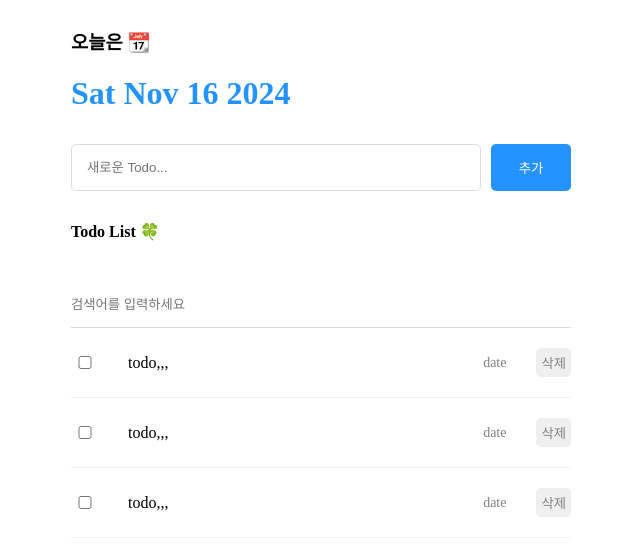
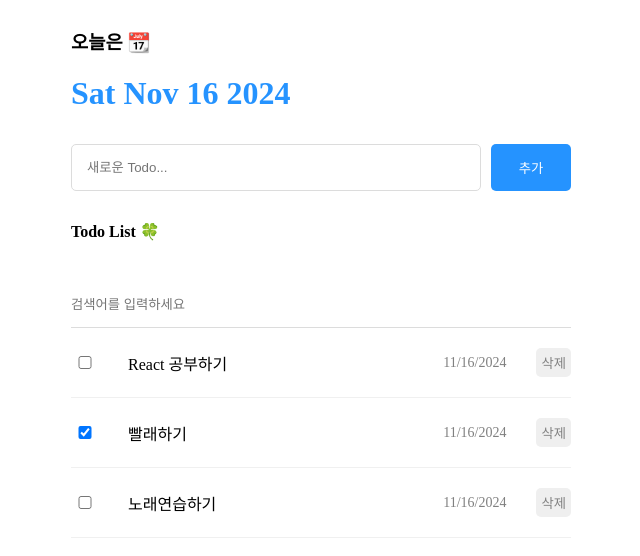
Before and after one commit to hwarimryu/learn-react-onebite, a React (Vite) app in the folder section09/: page / in a window 1280 px wide. Shown: the top 556 px of the page, without its empty margins (319-959 px from the left). Built offline with nearby package versions, Linux system fonts and the light colour scheme.

Commit message:
todolist 렌더링하기, 검색

```diff
--- a/section09/src/App.jsx
+++ b/section09/src/App.jsx
@@ -44,7 +44,7 @@
     <div className='App'>
       <Header />
       <Editor onCreate = {onCreate} />
-      <TodoList />
+      <TodoList todos = {todos}/>
     </div>
   )
 }
--- a/section09/src/components/TodoItem.jsx
+++ b/section09/src/components/TodoItem.jsx
@@ -1,11 +1,15 @@
 import "./TodoItem.css"
 
-const TodoItem = () => {
+const TodoItem = ({id, isDone, content, date}) => {
+    const onChange = () => {
+
+    }
+
     return(
         <div className="TodoItem">
-            <input type = "checkbox" />
-            <div className="content">todo,,,</div>
-            <div className="date">date</div>
+            <input checked={isDone} onChange={onChange} type = "checkbox" />
+            <div className="content">{content}</div>
+            <div className="date">{new Date(date).toLocaleDateString()}</div>
             <button>삭제</button>
         </div>
     )
--- a/section09/src/components/TodoList.jsx
+++ b/section09/src/components/TodoList.jsx
@@ -1,16 +1,34 @@
 
 import TodoItem from "./TodoItem"
 import "./TodoList.css"
+import { useState } from "react"
 
-const TodoList = () => {
+const TodoList = ({todos}) => {
+    const [search, setSearch] = useState("")
+    const onChangeSearch = (e) => {
+        setSearch(e.target.value)
+    }
+
+    const getFilteredData = () => {
+        if(search === "")
+            return todos
+
+        return todos.filter((todo) => todo.content.toLowerCase().includes(search.toLowerCase()))
+    }
+
+    const filteredTodos = getFilteredData();
+
     return (
         <div className="TodoList">
             <h4>Todo List 🍀</h4>
-            <input placeholder="검색어를 입력하세요"/>
+            <input value = {search}
+            onChange={onChangeSearch}
+            placeholder="검색어를 입력하세요"
+            />
             <div className="todos_wrapper">
-                <TodoItem />
-                <TodoItem />
-                <TodoItem />
+                {filteredTodos.map((todo) => {
+                    return <TodoItem key={todo.id} {...todo} />;
+                })}
             </div>
         </div>
     )
```
